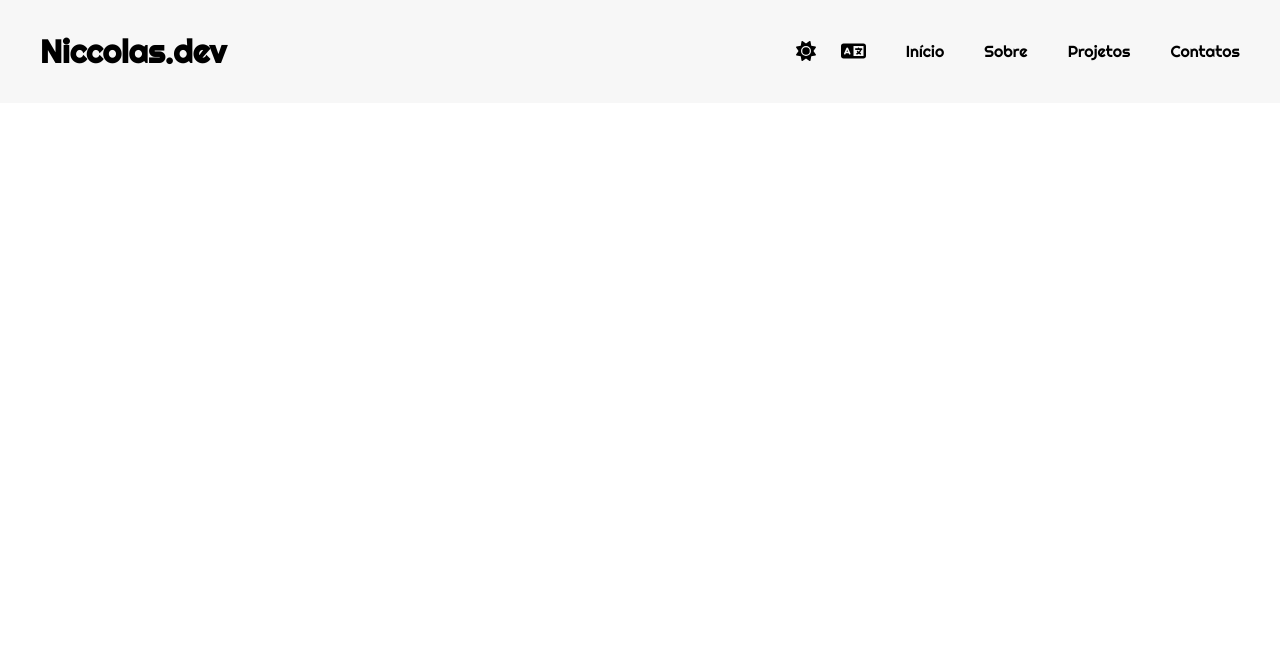
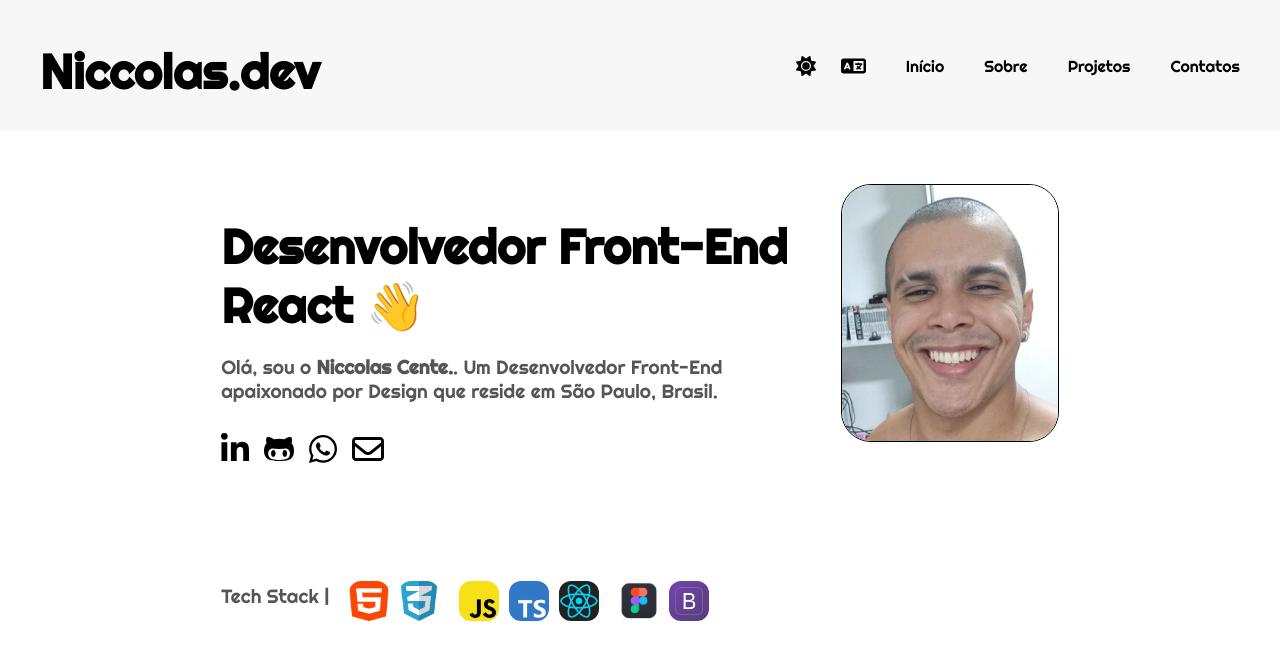
Before and after one commit to NiccolasCente/PortfolioTypeScript, a React (Vite) app: page / in a window 1280 px wide. Shown: the top 660 px of the page. Built offline with nearby package versions, Linux system fonts and the light colour scheme.

Commit message:
main almost finished

```diff
--- a/src/assets/GlobalStyle.css
+++ b/src/assets/GlobalStyle.css
@@ -11,6 +11,9 @@ body.dark-mode {
   font-family: "Righteous", sans-serif;
 }
 
+body.dark-mode p {
+  color: white;
+}
 section {
   opacity: 0;
   transform: translateY(20px);
--- a/src/assets/Header.css
+++ b/src/assets/Header.css
@@ -18,7 +18,7 @@
 }
 
 body.dark-mode #header-container::before {
-  background-color: rgb(56, 54, 54);
+  background-color: rgb(61, 61, 61);
 }
 
 body {
--- a/src/assets/Main.css
+++ b/src/assets/Main.css
@@ -0,0 +1,77 @@
+main {
+  display: flex;
+  justify-content: center;
+  align-items: center;
+  min-height: 70vh;
+}
+
+.content-container {
+  display: flex;
+  align-items: flex-start;
+}
+
+#text-container {
+  text-align: left;
+  max-width: 600px;
+}
+
+h1 {
+  font-size: 3rem;
+  margin-bottom: 20px;
+}
+
+p {
+  font-size: 1.2rem;
+  margin-bottom: 30px;
+  color: #555
+}
+
+#icon-container {
+  display: flex;
+  justify-content: flex-start;
+  gap: 15px;
+  margin-bottom: 20px;
+}
+
+#icon-container a {
+  text-decoration: none;
+  color: inherit;
+}
+
+#skills-container {
+  display: flex;
+  flex-direction: column;
+  gap: 20px;
+  padding-top: 5em;
+}
+
+.skill-pair {
+  display: flex;
+  gap: 10px;
+}
+
+.skill-pair img {
+  width: 40px;
+  height: 40px;
+  transition: transform 0.3s;
+  border-radius: 12px;
+
+}
+
+.skill-pair:hover img {
+  transform: scale(1.2);
+}
+
+#img-main img {
+  max-width: 20vw;
+  max-height: 20vw;
+  border-radius: 30px;
+  border: 1px solid black;
+}
+
+.dark-mode #img-main img {
+  max-width: 20vw;
+  max-height: 20vw;
+  border-radius: 30px;
+  border: 2px solid rgb(255, 255, 255);
+}
--- a/src/components/Header/Header.tsx
+++ b/src/components/Header/Header.tsx
@@ -2,17 +2,41 @@ import React from "react";
 import ThemeToggle from "../Hooks/ThemeToogle";
 import LanguageToggle from "../Hooks/LanguageToogle";
 import AnimatedSection from "../Hooks/AnimatedSection";
+import { useLanguage } from "../Hooks/LanguageContext";
 
 import "../../assets/GlobalStyle.css";
 import "../../assets/Header.css";
 
 const Header: React.FC = () => {
+  const { language } = useLanguage();
+
+  const translations = {
+    'pt-BR': {
+      title: "Niccolas.dev",
+      navItems: {
+        home: "Início",
+        about: "Sobre",
+        projects: "Projetos",
+        contacts: "Contatos"
+      }
+    },
+    'en': {
+      title: "Niccolas.dev",
+      navItems: {
+        home: "Home",
+        about: "About",
+        projects: "Projects",
+        contacts: "Contacts"
+      }
+    }
+  };
+
   return (
     <header>
       <div id="header-container">
         <AnimatedSection animation="fade-in">
           <div className="header-title">
-            <h1>Niccolas.dev</h1>
+            <h1>{translations[language].title}</h1>
           </div>
         </AnimatedSection>
 
@@ -28,10 +52,10 @@ const Header: React.FC = () => {
           <AnimatedSection animation="fade-in">
             <nav>
               <ul>
-                <li><a href="#home">Início</a></li>
-                <li><a href="#sobre">Sobre</a></li>
-                <li><a href="#projetos">Projetos</a></li>
-                <li><a href="#contatos">Contatos</a></li>
+                <li><a href="#home">{translations[language].navItems.home}</a></li>
+                <li><a href="#sobre">{translations[language].navItems.about}</a></li>
+                <li><a href="#projetos">{translations[language].navItems.projects}</a></li>
+                <li><a href="#contatos">{translations[language].navItems.contacts}</a></li>
               </ul>
             </nav>
           </AnimatedSection>
--- a/src/components/Main/Main.tsx
+++ b/src/components/Main/Main.tsx
@@ -1,14 +1,13 @@
 import React from 'react';
+import AnimatedSection from "../Hooks/AnimatedSection";
+import { useLanguage } from '../Hooks/LanguageContext';
+
+
 import '../../assets/Main.css';
+
 import { FontAwesomeIcon } from '@fortawesome/react-fontawesome';
-
-import { faEarthAmericas } from '@fortawesome/free-solid-svg-icons';
-
-import { faLinkedinIn } from '@fortawesome/free-brands-svg-icons';
-import { faGithubAlt } from '@fortawesome/free-brands-svg-icons';
-import { faWhatsapp } from '@fortawesome/free-brands-svg-icons';
+import { faLinkedinIn, faGithubAlt, faWhatsapp, } from '@fortawesome/free-brands-svg-icons';
 import { faEnvelope } from '@fortawesome/free-regular-svg-icons';
-
 
 import ImageMain from "../../assets/MainIcons/ImageMain.jpeg";
 import HTML5Icon from "../../assets/MainIcons/HTML5Icon.png";
@@ -20,9 +19,75 @@ import BootstrapIcon from "../../assets/MainIcons/BootstrapIcon.png";
 import FigmaIcon from "../../assets/MainIcons/FigmaIcon.webp";
 
 const Main: React.FC = () => {
+  const { language } = useLanguage();
+
+  const translations = {
+    'pt-BR': {
+      title: "Desenvolvedor Front-End",
+      greeting: "Olá, sou o",
+      name: "Niccolas Cente.",
+      description: "Um Desenvolvedor Front-End apaixonado por Design que reside em São Paulo, Brasil.",
+      techStack: "Tech Stack |"
+    },
+    'en': {
+      title: "Front-End Developer",
+      greeting: "Hello, I'm",
+      name: "Niccolas Cente.",
+      description: "A Front-End Developer passionate about Design living in São Paulo, Brazil.",
+      techStack: "Tech Stack |"
+    }
+  };
+
   return (
     <main>
+      <div className="content-container">
+        <div id="text-container">
+          <h1>
+            {translations[language].title}<br /> React <span>👋</span>
+          </h1>
+          <p id="main-p-text">
+            {translations[language].greeting} <strong>{translations[language].name}</strong>. {translations[language].description}
+          </p>
 
+          <div id="icon-container">
+            <a href="https://www.linkedin.com/in/niccolas-cente-ba989b23b/" target="_blank" rel="noopener noreferrer">
+              <FontAwesomeIcon icon={faLinkedinIn} size="2x" />
+            </a>
+            <a href="https://github.com/NiccolasCente" target="_blank" rel="noopener noreferrer">
+              <FontAwesomeIcon icon={faGithubAlt} size="2x" />
+            </a>
+            <a href="https://wa.me/11934747011" target="_blank" rel="noopener noreferrer">
+              <FontAwesomeIcon icon={faWhatsapp} size="2x" />
+            </a>
+            <a href="mailto:niccolas.dev@hotmail.com">
+              <FontAwesomeIcon icon={faEnvelope} size="2x" />
+            </a>
+          </div>
+
+          <div id="skills-container">
+            <div style={{ display: 'flex', alignItems: 'center' }}>
+              <p style={{ marginRight: '1em' }}>{translations[language].techStack}</p>
+              <div className="skill-pair">
+                <img src={HTML5Icon} alt="HTML5Icon" />
+                <img src={CSS3Icon} alt="CSS3Icon" />
+              </div>
+              <div className="skill-pair" style={{ marginLeft: '20px' }}>
+                <img src={JSIcon} alt="JSIcon" />
+                <img src={TypeScriptIcon} alt="TypeIcon" />
+                <img src={ReactIcon} alt="ReactIcon" />
+              </div>
+              <div className="skill-pair" style={{ marginLeft: '20px' }}>
+                <img src={FigmaIcon} alt="FigmaIcon" />
+                <img src={BootstrapIcon} alt="BootstrapIcon" />
+              </div>
+            </div>
+          </div>
+        </div>
+
+        <div id="img-main" style={{ marginLeft: '20px' }}>
+          <img src={ImageMain} alt="Foto principal" />
+        </div>
+      </div>
     </main>
   );
 }
```
